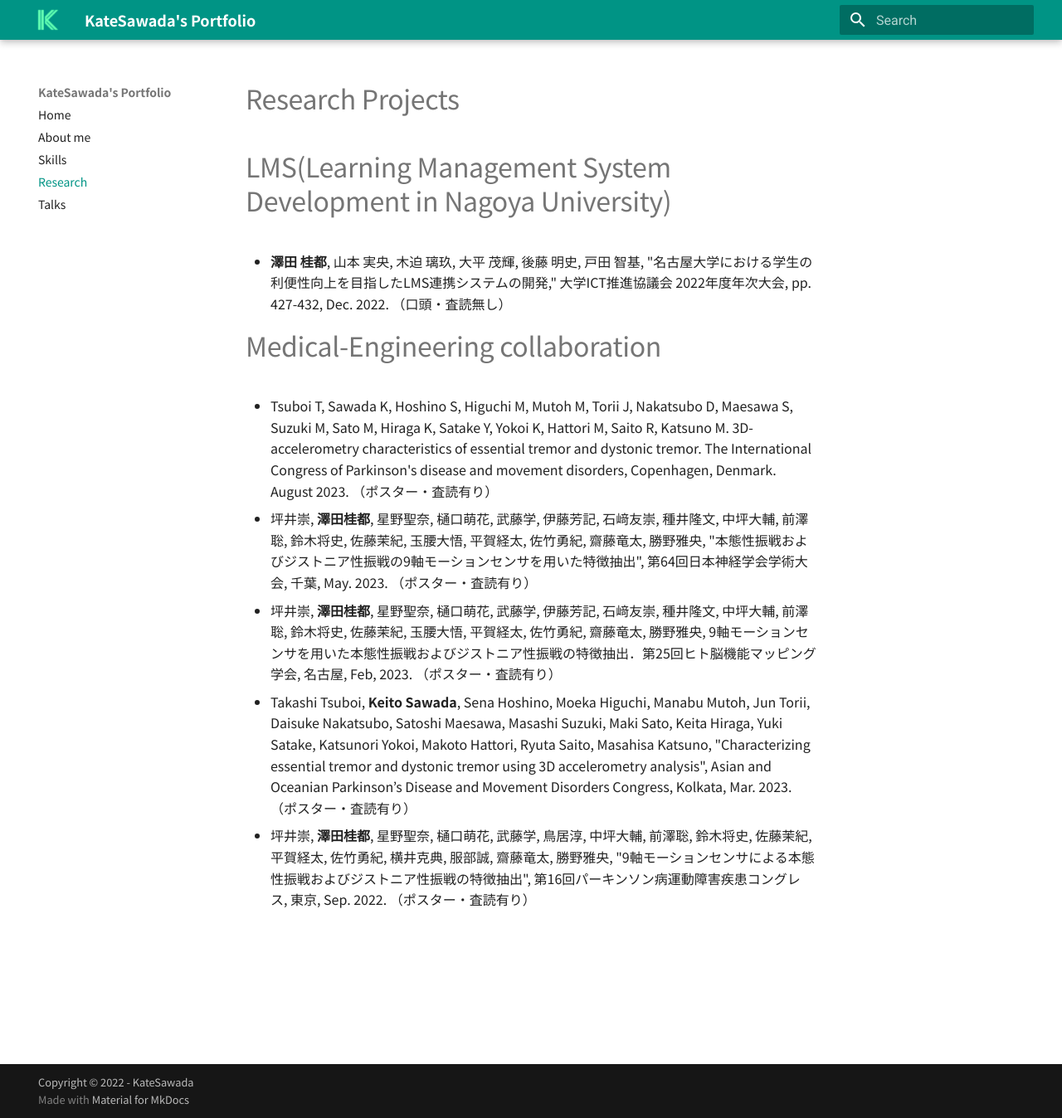
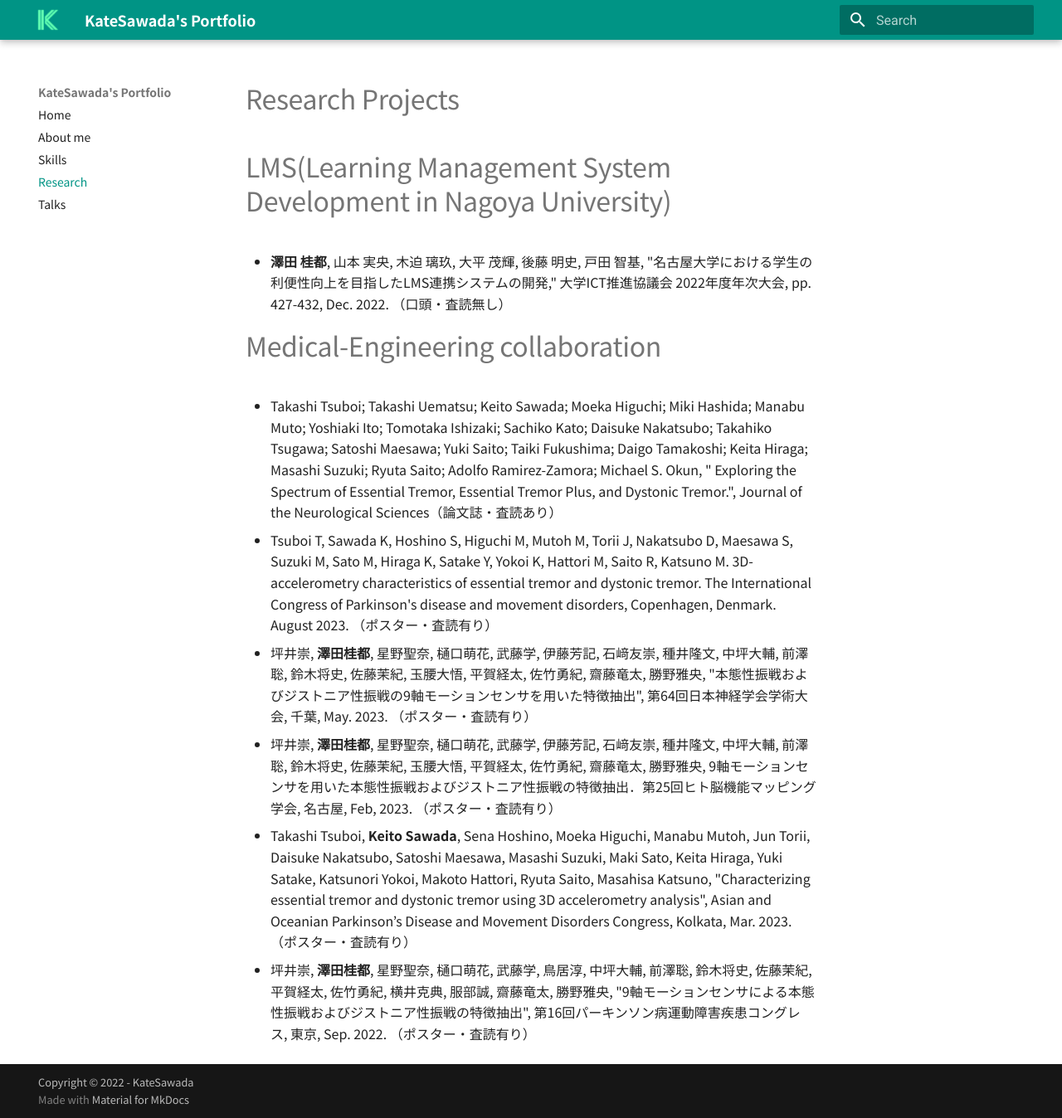
Before and after one commit to KateSawada/KateSawada.github.io, an MkDocs documentation site: the page built from docs/research.md, in a window 1280 px wide and 1348 px high. Shown: the whole window at 83% size. Built offline with MkDocs 1.6.1 and Material for MkDocs 9.7.7, drawn with Linux system fonts in a browser that asks for light colours; nearby versions of some CDN libraries.

Commit message:
ET-ETP-DT論文 概要記載

```diff
--- a/docs/research.md
+++ b/docs/research.md
@@ -8,6 +8,7 @@ title: Research Projects
 - **澤田 桂都**, 山本 実央, 木迫 璃玖, 大平 茂輝, 後藤 明史, 戸田 智基, "名古屋大学における学生の利便性向上を目指したLMS連携システムの開発," 大学ICT推進協議会 2022年度年次大会, pp. 427-432, Dec. 2022. （口頭・査読無し）
 
 # Medical-Engineering collaboration
+- Takashi Tsuboi; Takashi Uematsu; Keito Sawada; Moeka Higuchi; Miki Hashida; Manabu Muto; Yoshiaki Ito; Tomotaka Ishizaki; Sachiko Kato; Daisuke Nakatsubo; Takahiko Tsugawa; Satoshi Maesawa; Yuki Saito; Taiki Fukushima; Daigo Tamakoshi; Keita Hiraga; Masashi Suzuki; Ryuta Saito; Adolfo Ramirez-Zamora; Michael S. Okun, " Exploring the Spectrum of Essential Tremor, Essential Tremor Plus, and Dystonic Tremor.", Journal of the Neurological Sciences（論文誌・査読あり）
 - Tsuboi T, Sawada K, Hoshino S, Higuchi M, Mutoh M, Torii J, Nakatsubo D, Maesawa S, Suzuki M, Sato M, Hiraga K, Satake Y, Yokoi K, Hattori M, Saito R, Katsuno M. 3D-accelerometry characteristics of essential tremor and dystonic tremor.  The International Congress of Parkinson's disease and movement disorders, Copenhagen, Denmark. August 2023. （ポスター・査読有り）
 - 坪井崇, **澤田桂都**, 星野聖奈, 樋口萌花, 武藤学, 伊藤芳記, 石﨑友崇, 種井隆文, 中坪大輔, 前澤聡, 鈴木将史, 佐藤茉紀, 玉腰大悟, 平賀経太, 佐竹勇紀, 齋藤竜太, 勝野雅央, "本態性振戦およびジストニア性振戦の9軸モーションセンサを用いた特徴抽出", 第64回日本神経学会学術大会, 千葉, May. 2023. （ポスター・査読有り）
 - 坪井崇, **澤田桂都**, 星野聖奈, 樋口萌花, 武藤学, 伊藤芳記, 石﨑友崇, 種井隆文, 中坪大輔, 前澤聡, 鈴木将史, 佐藤茉紀, 玉腰大悟, 平賀経太, 佐竹勇紀, 齋藤竜太, 勝野雅央, 9軸モーションセンサを用いた本態性振戦およびジストニア性振戦の特徴抽出．第25回ヒト脳機能マッピング学会, 名古屋, Feb, 2023. （ポスター・査読有り）
```
